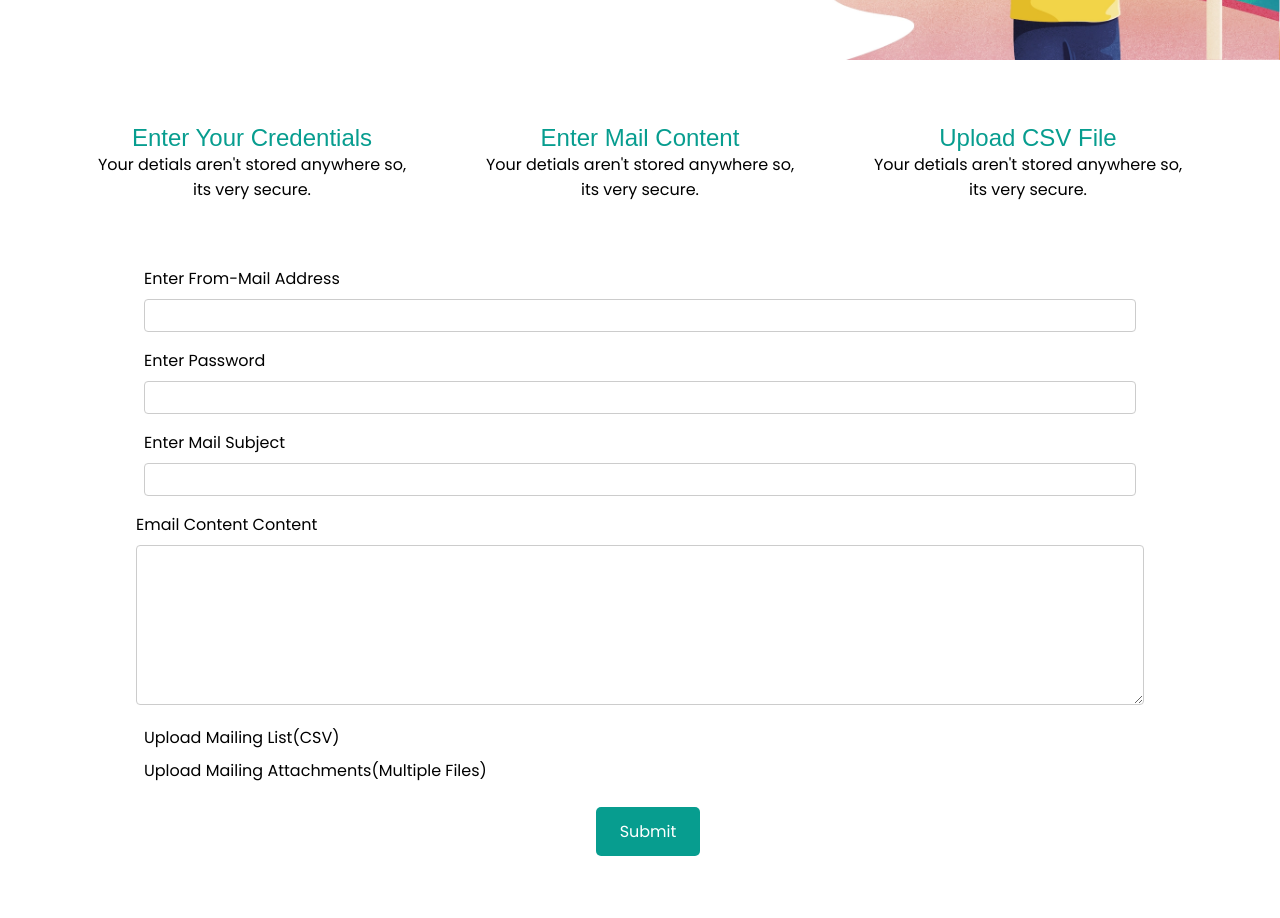
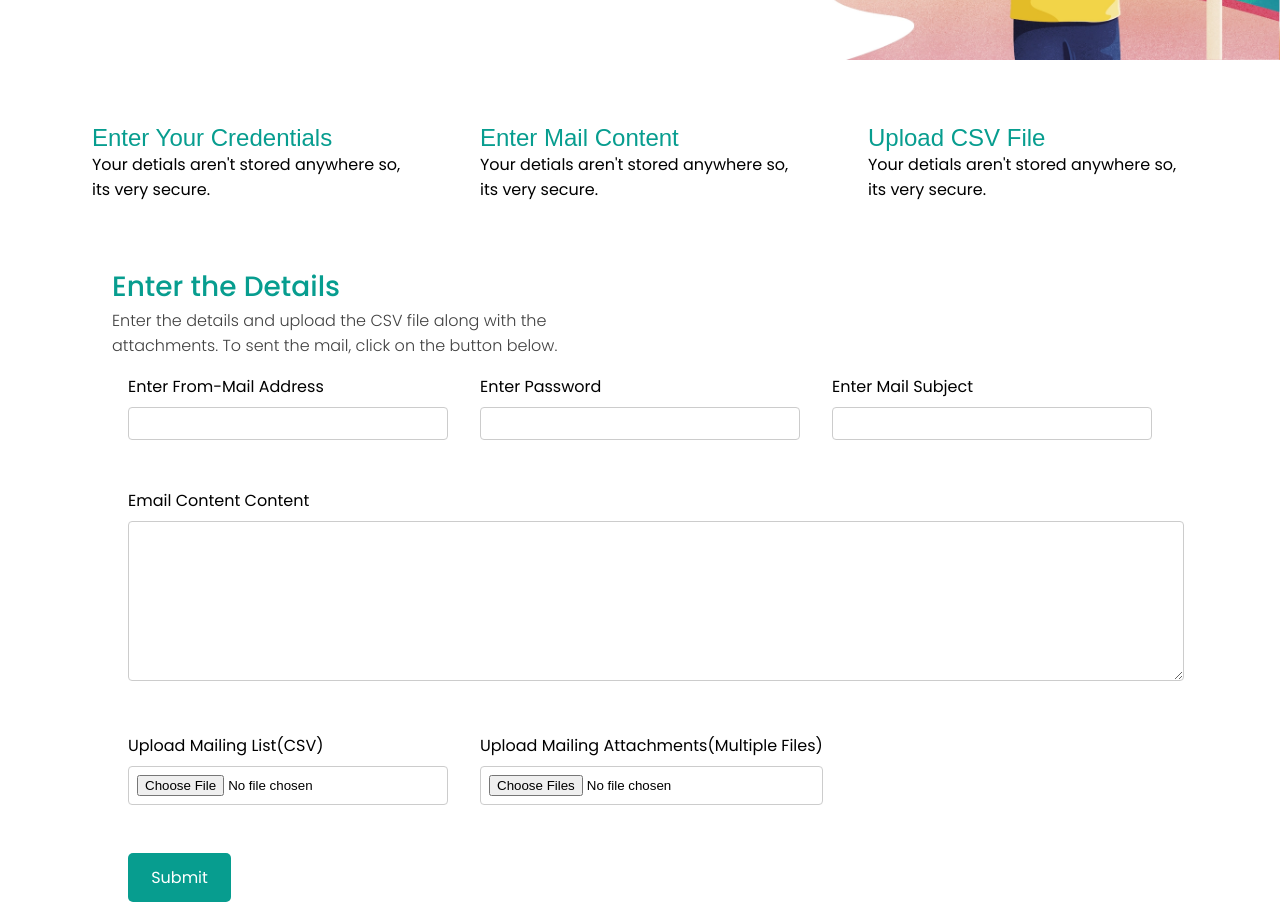
Before and after one commit to BuildNShip/mailman, a React (Vite) app: page / in a window 1280 px wide. Shown: the part 360-1278 px from the top of the page. Before the commit the page ends 1216 px from the top, so only its background shows below. Built offline with nearby package versions, Linux system fonts and the light colour scheme.

Commit message:
new-ui:ui-updations

```diff
--- a/src/Pages/FileUpload/FileUpload.jsx
+++ b/src/Pages/FileUpload/FileUpload.jsx
@@ -89,6 +89,13 @@ const FileUpload = () => {
         </div>
       </div>
       <div className={styles.form_view_container}>
+        <div className={styles.fov_texts}>
+          <p className={styles.fov_heading}>Enter the Details</p>
+          <p className={styles.fov_tagline}>
+            Enter the details and upload the CSV file along with the
+            attachments. To sent the mail, click on the button below.
+          </p>
+        </div>
         <form className={styles.form_view}>
           <div className={styles.rows}>
             <div className={styles.row}>
@@ -118,7 +125,7 @@ const FileUpload = () => {
                 required
                 value={password}
                 className={styles.form_field}
-                type="text"
+                type="password"
                 name="password"
               />
             </div>
@@ -140,7 +147,7 @@ const FileUpload = () => {
             </div>
           </div>
 
-          <div className={styles.row}>
+          <div className={styles.crow}>
             <label className={styles.form_label} htmlFor="textarea">
               Email Content Content
             </label>
@@ -188,7 +195,8 @@ const FileUpload = () => {
                 accept=".png, .jpg, .jpeg"
               />
             </div>
-          </div>
+
+            <div className={styles.rows}>
               <button
                 type="submit"
                 onClick={handleSubmit}
@@ -196,6 +204,8 @@ const FileUpload = () => {
               >
                 Submit
               </button>
+            </div>
+          </div>
         </form>
       </div>
     </div>
--- a/src/Pages/FileUpload/FileUpload.module.css
+++ b/src/Pages/FileUpload/FileUpload.module.css
@@ -100,7 +100,7 @@
   max-width: 20rem;
   flex-direction: column;
   margin: 1rem;
-  text-align: center;
+  text-align: left;
 }
 
 .b_heading {
@@ -119,7 +119,6 @@
 
 .form_view_container {
   max-width: 1200px;
-  display: block;
   margin: auto;
 }
 
@@ -127,12 +126,16 @@
   display: flex;
   flex-direction: column;
   flex-wrap: wrap;
-  align-items: center;
+  align-items: start;
 }
 
 .row {
+  margin: 1rem;
+}
+
+.crow {
   width: 100%;
-  margin-right: 1rem;
+  margin: 1rem;
 }
 
 .form_label {
@@ -156,8 +159,8 @@ textarea {
   display: flex;
   flex-direction: row;
   flex-wrap: wrap;
-  justify-content: space-evenly;
-  align-items: center;
+  justify-content: start;
+  align-items: start;
   width: 100%;
 }
 
@@ -166,9 +169,9 @@ textarea {
   width: 100%;
 }
 
-input[type="file"] {
+/* input[type="file"] {
   display: none;
-}
+} */
 
 .submit_button {
   background-color: #079d8f;
@@ -176,7 +179,7 @@ input[type="file"] {
   border: none;
   padding: 0.75rem 1.45rem;
   border-radius: 5px;
-  margin-top: 1rem;
+  margin: 1rem;
   font-family: "Poppins", sans-serif;
   font-size: 1rem;
 }
@@ -190,3 +193,18 @@ input[type="file"] {
   outline: none;
   box-shadow: 0 0 0 2px #079d8f;
 }
+
+.fov_heading {
+  font-family: "Poppins", sans-serif;
+  font-size: 1.75rem;
+  color: #079d8f;
+  font-weight: 500;
+}
+
+.fov_tagline {
+  font-family: "Poppins", sans-serif;
+  font-size: 1rem;
+  font-weight: 300;
+  max-width: 30rem;
+  color: #404040;
+}
```
Lines whose indentation alone changed are shown as unchanged.
